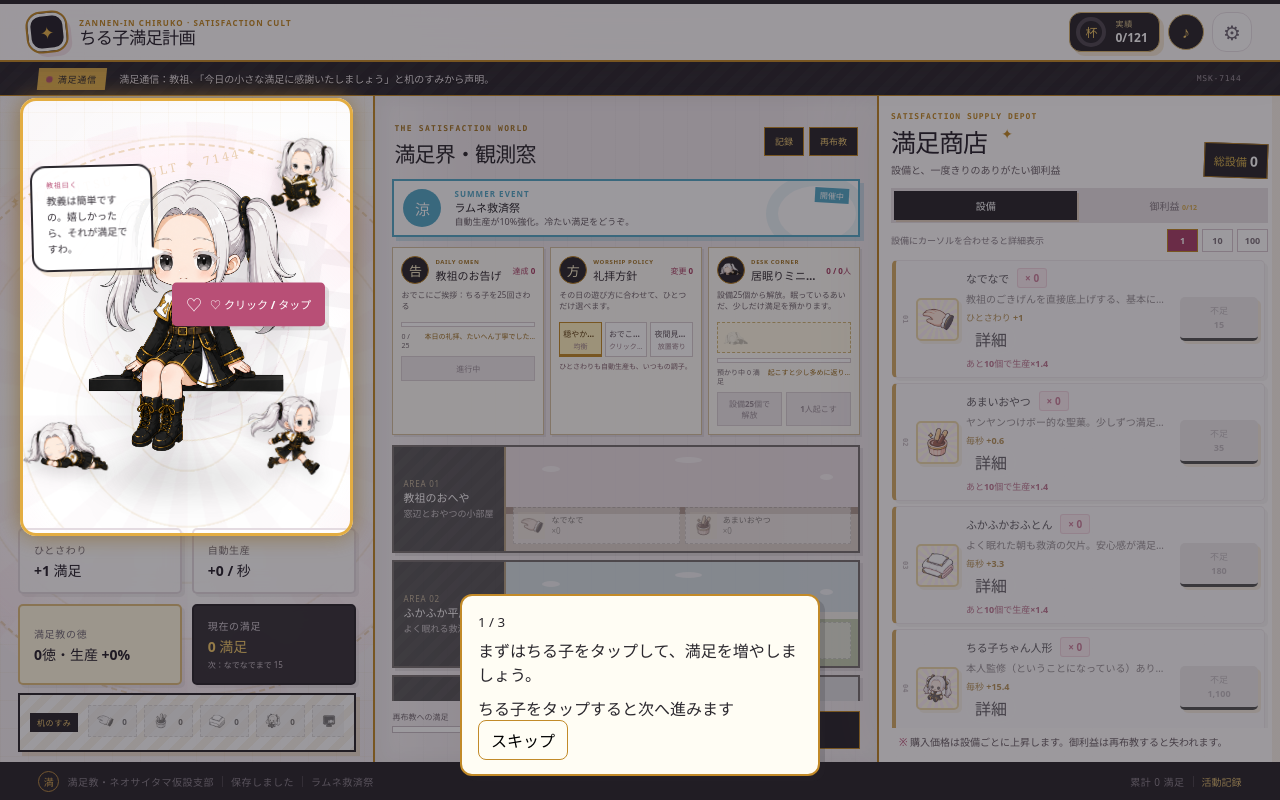
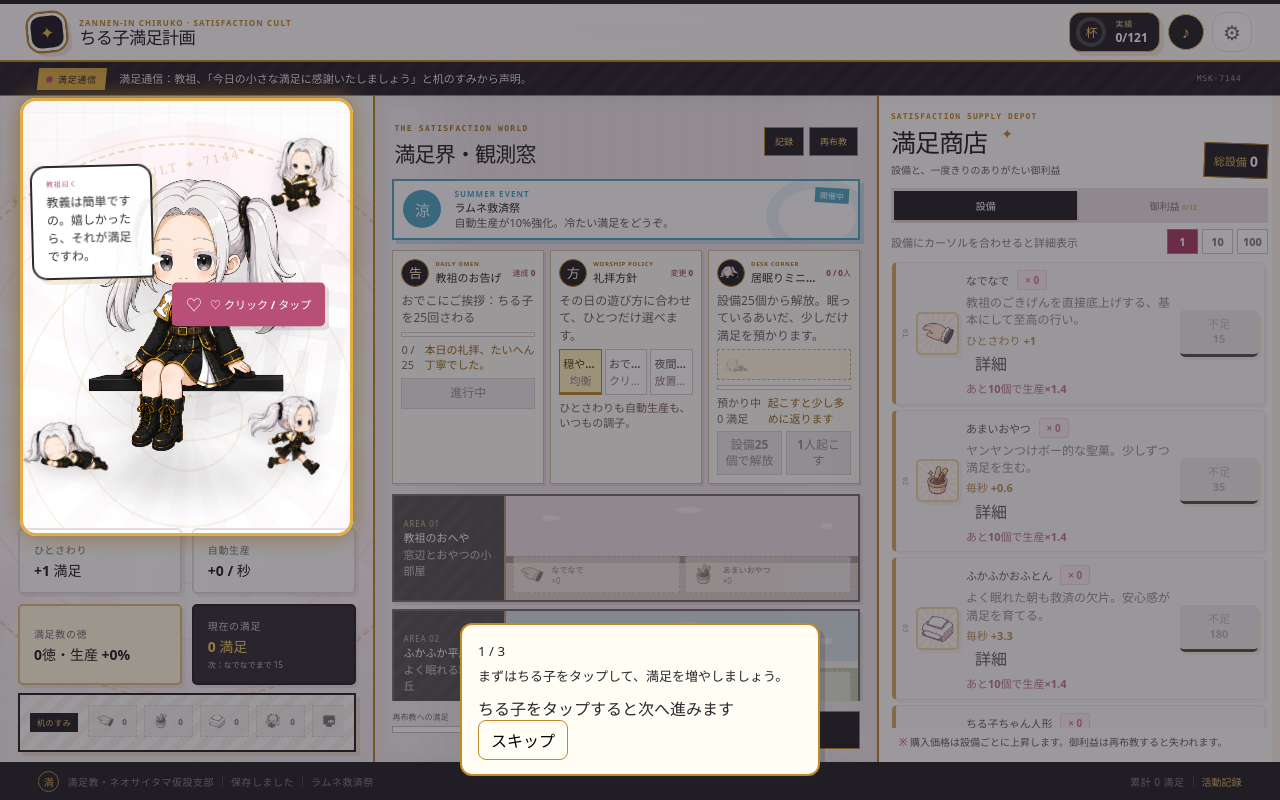
Before and after one commit to gabrietta/chiruko-clicker, a React (Vite) app: page / in a window 1280 px wide. Built offline with nearby package versions, Linux system fonts and the light colour scheme.

Commit message:
説明文の文字を読みやすく調整

```diff
--- a/src/App.css
+++ b/src/App.css
@@ -4001,6 +4001,149 @@
 .character-image.character-skin-read,
 .character-image.character-skin-run { width: 96%; }
 
+/* Readability pass: raise explanatory copy without scaling the whole interface. */
+.busy-edition .chiruko-quote {
+  font-size: 12px;
+  line-height: 1.5;
+}
+
+.busy-edition .news-window p {
+  font-size: 11px;
+  line-height: 1.45;
+}
+
+.busy-edition .side-system-description {
+  min-height: 0;
+  font-size: 12px;
+  line-height: 1.45;
+}
+
+.busy-edition .side-system-meta {
+  font-size: 11px;
+  line-height: 1.4;
+}
+
+.busy-edition .side-system-meta em {
+  white-space: normal;
+}
+
+.busy-edition .side-system-action {
+  min-height: 31px;
+  font-size: 12px;
+  line-height: 1.35;
+}
+
+.busy-edition .policy-options strong {
+  font-size: 11px;
+}
+
+.busy-edition .policy-options span,
+.busy-edition .side-system-flavor {
+  font-size: 11px;
+  line-height: 1.4;
+}
+
+.busy-edition .season-banner p,
+.busy-edition .lane-label span {
+  font-size: 11px;
+  line-height: 1.45;
+}
+
+.busy-edition .season-banner > div {
+  min-width: 0;
+}
+
+.busy-edition .season-banner p {
+  overflow-wrap: anywhere;
+}
+
+.busy-edition .three-panel-grid .item-description {
+  min-height: 2.9em;
+  font-size: 12px;
+  line-height: 1.45;
+  white-space: normal;
+  display: -webkit-box;
+  -webkit-box-orient: vertical;
+  -webkit-line-clamp: 2;
+}
+
+.busy-edition .three-panel-grid .item-effect,
+.busy-edition .three-panel-grid .item-total-output,
+.busy-edition .milestone-progress {
+  font-size: 11px;
+  line-height: 1.4;
+}
+
+.busy-edition .three-panel-grid .buy-button span,
+.busy-edition .three-panel-grid .buy-button strong {
+  font-size: 11px;
+  line-height: 1.3;
+}
+
+.busy-edition .upgrade-card p,
+.busy-edition .upgrade-card em,
+.busy-edition .upgrade-card button {
+  font-size: 11px;
+  line-height: 1.45;
+}
+
+.busy-edition .quantity-selector span,
+.busy-edition .quantity-selector button {
+  font-size: 11px;
+}
+
+.busy-edition .settings-section > span,
+.busy-edition .settings-section-title span,
+.busy-edition .save-transfer-section p,
+.busy-edition .audio-toggle > span small,
+.busy-edition .volume-control > span {
+  font-size: 12px;
+  line-height: 1.5;
+}
+
+.busy-edition .save-transfer-section textarea {
+  font-size: 12px;
+  line-height: 1.5;
+}
+
+.busy-edition .facility-tooltip-effects p,
+.busy-edition .facility-tooltip footer {
+  font-size: 12px;
+  line-height: 1.5;
+}
+
+.busy-edition .tutorial-panel p {
+  font-size: 13px;
+  line-height: 1.5;
+}
+
+@media (max-width: 620px) {
+  .busy-edition .chiruko-quote {
+    width: 42%;
+    padding: 8px 9px;
+    font-size: 12px;
+    line-height: 1.45;
+  }
+
+  .busy-edition .news-window p {
+    font-size: 11px;
+  }
+
+  .busy-edition .three-panel-grid .item-description {
+    min-height: 2.9em;
+    font-size: 12px;
+  }
+
+  .busy-edition .three-panel-grid .item-effect,
+  .busy-edition .milestone-progress {
+    font-size: 11px;
+  }
+
+  .busy-edition .side-system-meta {
+    flex-wrap: wrap;
+  }
+}
+
 @media (max-width: 850px) {
   .cosmetic-groups { grid-template-columns: 1fr; }
   .virtue-rewards { max-height: 250px; overflow-y: auto; }
```
